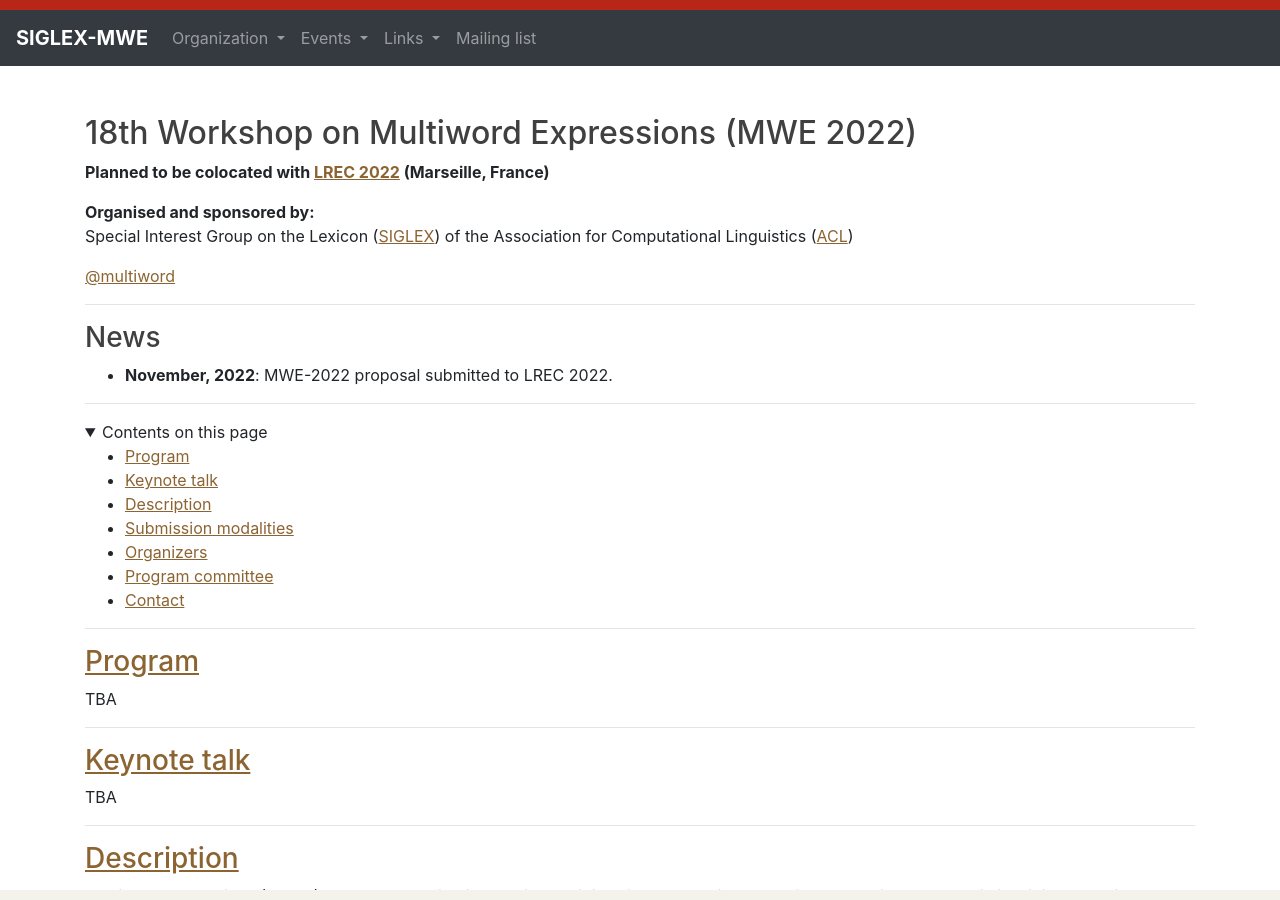
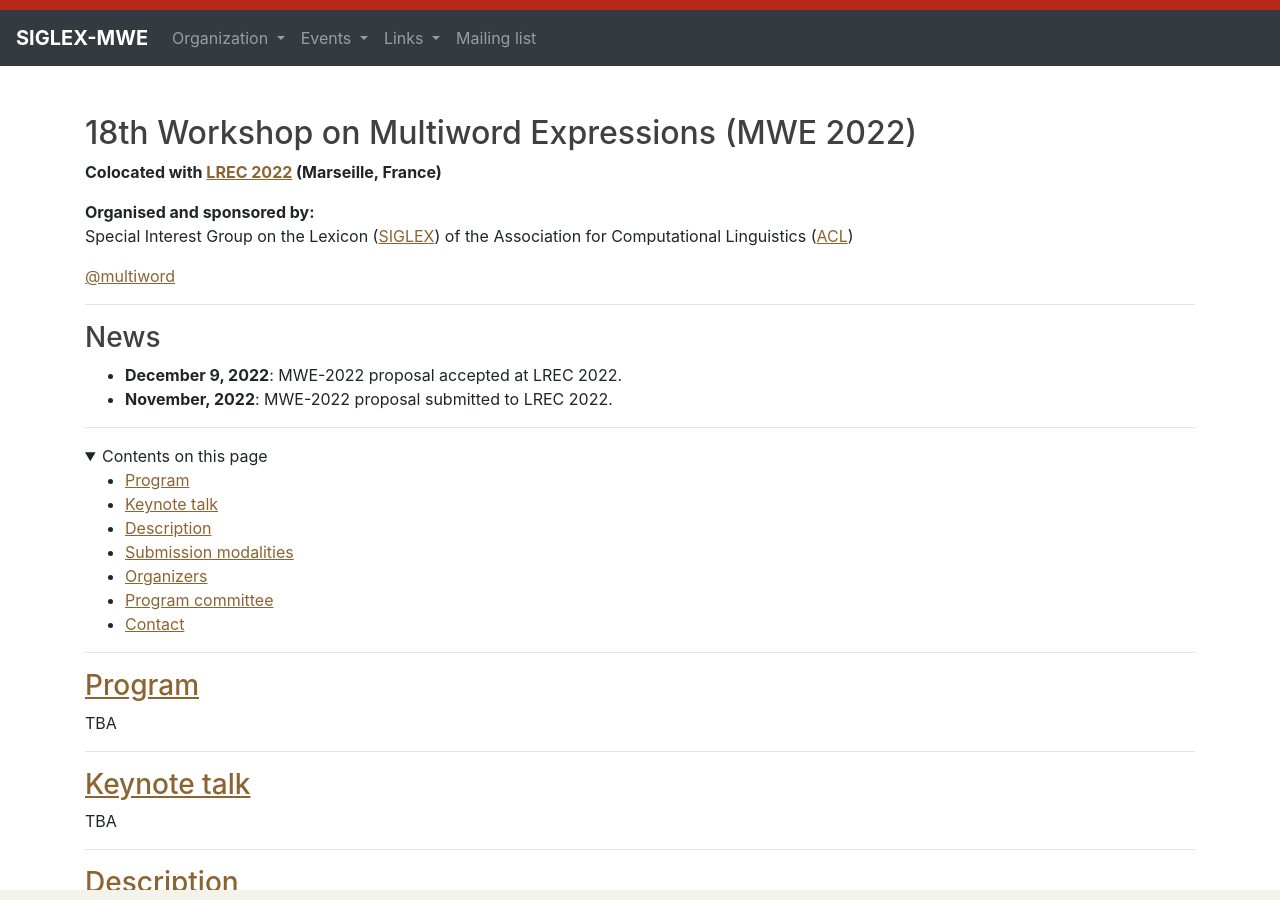
Before and after one commit to multiword/multiword.github.io, a Jekyll site: the page built from mwe2022/index.md, in a window 1280 px wide and 900 px high. Built offline with Jekyll 4.4.1, drawn with Linux system fonts in a browser that asks for light colours; comment, search, counter and statistics services are not loaded.

Commit message:
Add news about workshop acceptance at LREC 2022.

```diff
--- a/mwe2022/index.md
+++ b/mwe2022/index.md
@@ -7,7 +7,7 @@
 {:toc} -->
 
 ## 18th Workshop on Multiword Expressions (MWE 2022)
-**Planned to be colocated with [LREC 2022](https://lrec2022.lrec-conf.org/) (Marseille, France)**
+**Colocated with [LREC 2022](https://lrec2022.lrec-conf.org/) (Marseille, France)**
 
 **Organised and sponsored by:**\
 Special Interest Group on the Lexicon ([SIGLEX](http://www.siglex.org/)) of the Association for Computational Linguistics ([ACL](https://www.aclweb.org/portal/))
@@ -18,6 +18,7 @@
 
 ### News
 
+* **December 9, 2022**: MWE-2022 proposal accepted at LREC 2022.
 * **November, 2022**: MWE-2022 proposal submitted to LREC 2022.
 
 -----
```
